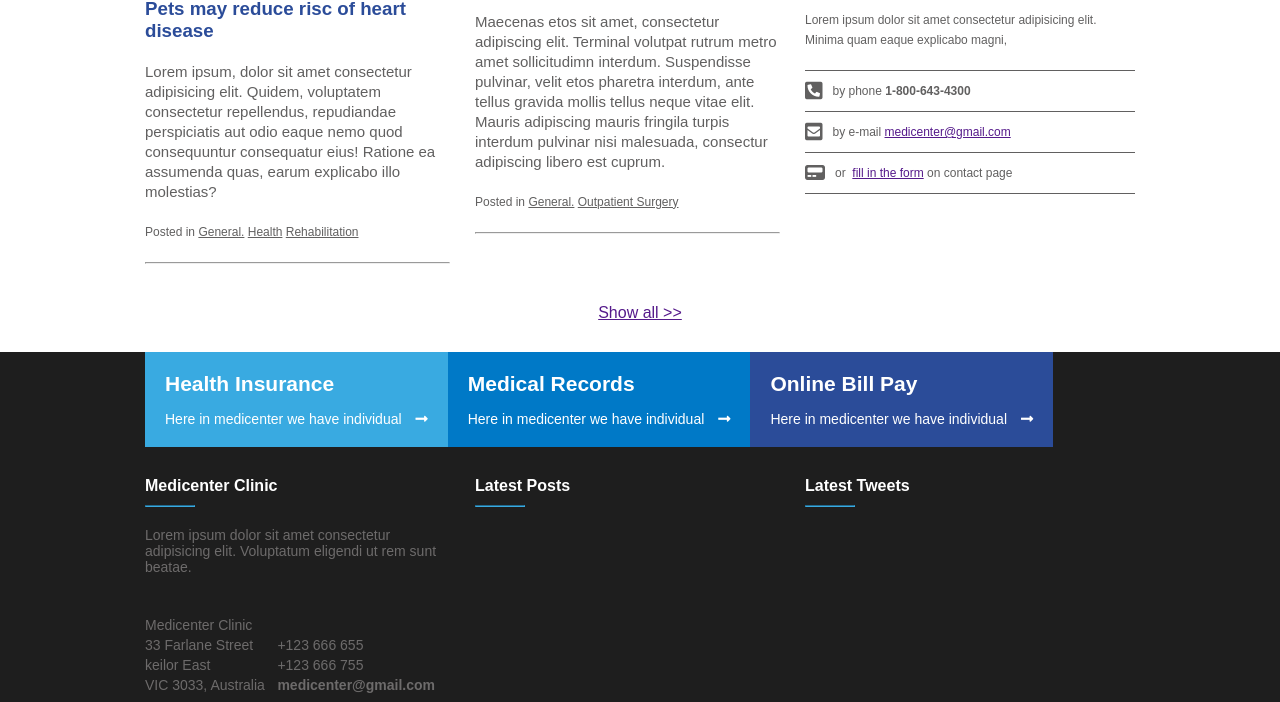
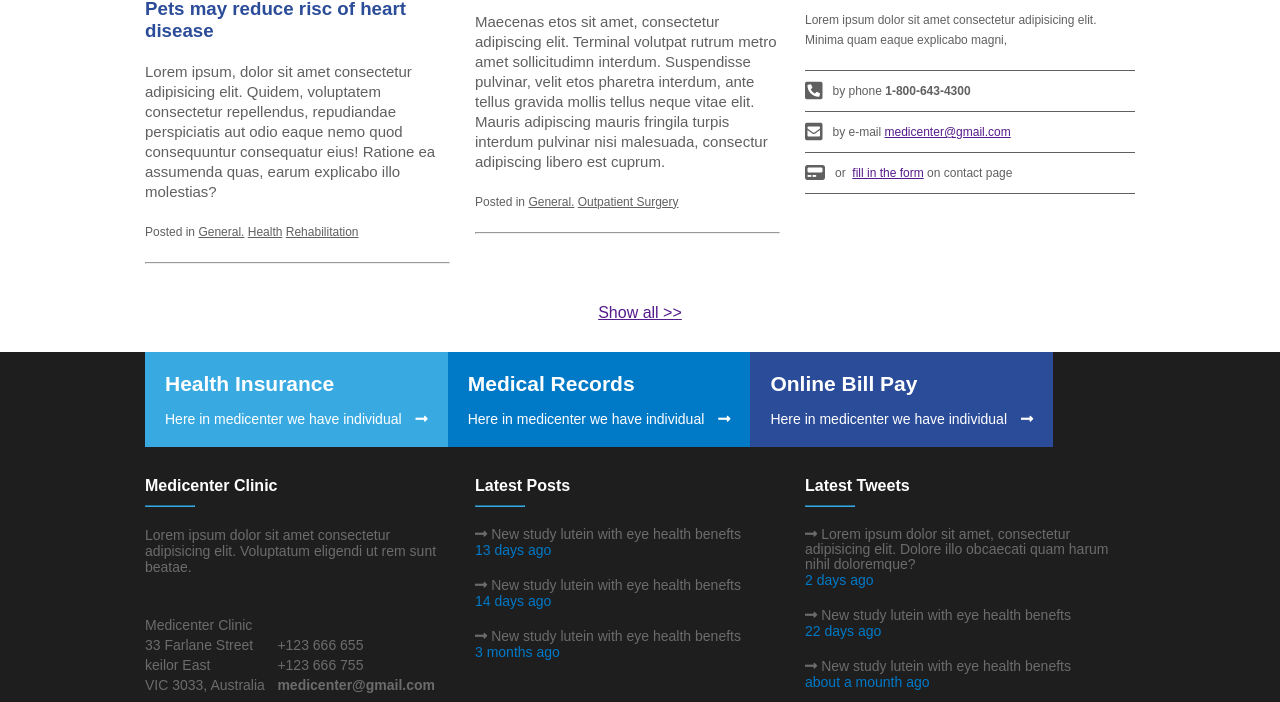
Before and after one commit to senseyluiz/senseyluiz.github.io, a plain HTML site: page Projetos-Portifolio/Medcenter/index.html in a window 1280 px wide. Shown: the part 1511-2213 px from the top of the page. Drawn offline with Linux system fonts and the light colour scheme.

Commit message:
Dev: Finalizando footer

```diff
--- a/Projetos-Portifolio/Medcenter/assets/css/style.css
+++ b/Projetos-Portifolio/Medcenter/assets/css/style.css
@@ -469,5 +469,21 @@ footer .container {
   margin-right: 5px;
 }
 
+.latest-post {
+  color: #6d6b6b;
+  font-size: 14px;
+}
+
+.latest-post p {
+  line-height: 15px;
+}
+
+.latest-post a {
+  display: block;
+  text-decoration: none;
+  color: #0079c7;
+  margin-bottom: 20px;
+}
+
 
 /* Fim Footer*/
--- a/Projetos-Portifolio/Medcenter/index.html
+++ b/Projetos-Portifolio/Medcenter/index.html
@@ -450,6 +450,20 @@
             </div>
           </div>
 
+          <div class="latest-post">
+
+            <p><i class="fas fa-long-arrow-alt-right"></i> New study lutein with eye health benefts</p>
+            <a href=""> 13 days ago</a>
+
+            <p><i class="fas fa-long-arrow-alt-right"></i> New study lutein with eye health benefts</p>
+            <a href=""> 14 days ago</a>
+
+            <p><i class="fas fa-long-arrow-alt-right"></i> New study lutein with eye health benefts</p>
+            <a href=""> 3 months ago</a>
+
+          </div>
+
+
         </div>
         <!--footer-area-item-->
 
@@ -460,6 +474,19 @@
               <h4>Latest Tweets</h4>
               <hr>
             </div>
+          </div>
+
+          <div class="latest-post">
+
+            <p><i class="fas fa-long-arrow-alt-right"></i> Lorem ipsum dolor sit amet, consectetur adipisicing elit. Dolore illo obcaecati quam harum nihil doloremque? </p>
+            <a href=""> 2 days ago</a>
+
+            <p><i class="fas fa-long-arrow-alt-right"></i> New study lutein with eye health benefts</p>
+            <a href=""> 22 days ago</a>
+
+            <p><i class="fas fa-long-arrow-alt-right"></i> New study lutein with eye health benefts</p>
+            <a href=""> about a mounth ago</a>
+
           </div>
 
         </div>
```
